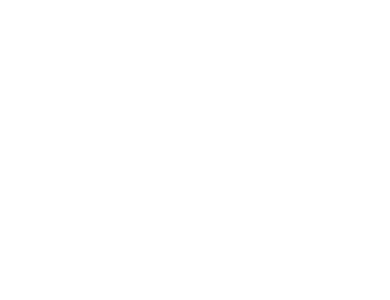
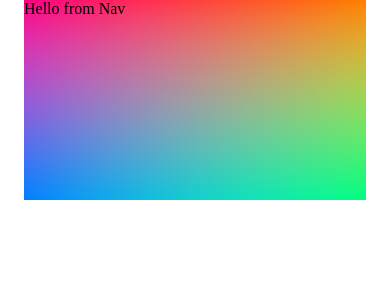
Before and after one commit to michaelpaulcuccia/nextsystem, a Next.js app in the folder client/: page / in a window 390 px wide. Shown: the top 300 px of the page. Built offline with nearby package versions, Linux system fonts and the light colour scheme.

Commit message:
breakpoints, headerAndNav

```diff
--- a/client/components/layout/Container.jsx
+++ b/client/components/layout/Container.jsx
@@ -1,16 +1,16 @@
 import React from 'react';
 import styled from 'styled-components';
-import { Theme } from '../../styles/Theme';
+import { Breakpoints } from '../../styles/Sizes';
 
 const ComponentWrapper = styled.div`
 
   position: relative;
   height: 100%;
 
-  @media (min-width: ${Theme.breakpoints.md}px) {
+  @media (min-width: ${Breakpoints.samsungGalaxyS8}) {
     padding-left: 24px;
     padding-right: 24px;
-    max-width: 1040px;
+    max-width: 1200px;
     margin-left: auto;
     margin-right: auto;
   }
--- /dev/null
+++ b/client/components/layout/HeaderAndNav/HeaderAndNav.jsx
@@ -0,0 +1,13 @@
+import React from 'react';
+import HeaderBar from './HeaderBar';
+import Nav from './Nav';
+
+export default function HeaderAndNav() {
+  return (
+    <>
+        <HeaderBar>
+            <Nav/>
+        </HeaderBar>
+    </>
+  )
+}
--- /dev/null
+++ b/client/components/layout/HeaderAndNav/HeaderBar.jsx
@@ -0,0 +1,21 @@
+import React from 'react';
+import styled from 'styled-components';
+
+const Wrapper = styled.div`
+    background:
+        linear-gradient(red, transparent),
+        linear-gradient(to top left, lime, transparent),
+        linear-gradient(to top right, blue, transparent);
+    background-blend-mode: screen;
+    height: 200px;
+`;
+
+export default function HeaderBar({children}) {
+  return (
+    <>
+        <Wrapper>
+            {children}
+        </Wrapper>
+    </>
+  )
+}
--- /dev/null
+++ b/client/components/layout/HeaderAndNav/Nav.jsx
@@ -0,0 +1,9 @@
+import React from 'react'
+
+export default function Nav() {
+  return (
+    <div>
+        Hello from Nav
+    </div>
+  )
+}
--- a/client/pages/index.js
+++ b/client/pages/index.js
@@ -1,15 +1,18 @@
-import Head from 'next/head';
+import React from 'react';
+import Head from 'next/head'
 import Container from '../components/layout/Container';
+import HeaderAndNav from '../components/layout/HeaderAndNav/HeaderAndNav'; '../components/layout/HeaderAndNav';
 
-export default function Home() {
+export default function index() {
   return (
     <>
-      <Head>
+    <Head>
         <title>Create Next App</title>
         <meta name="description" content="Generated by create next app" />
         <link rel="icon" href="/favicon.ico" />
       </Head>
       <Container>
+        <HeaderAndNav/>
       </Container>
     </>
   )
--- /dev/null
+++ b/client/styles/Sizes.js
@@ -0,0 +1,5 @@
+export const Breakpoints = {
+    samsungGalaxyS8: '360px',
+    iPhone12: '390px',
+    small: '640px'
+}
--- a/client/styles/Theme.js
+++ /dev/null
@@ -1,10 +0,0 @@
-export const Theme = {
-    breakpoints: {
-        xs: "320",
-        sm: "425",
-        md: "768",
-        lg: "1024",
-        xl: "1440",
-        xxl: "2560",
-    }
-}
```
Also changed, not shown: client/utils/useWindowSize.js (added, +34 -0 lines).
